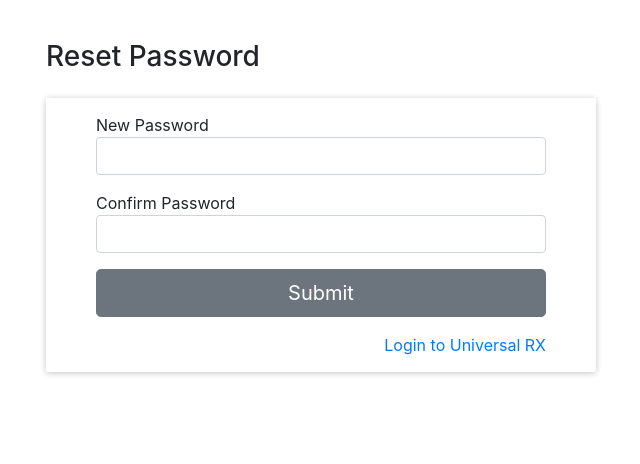
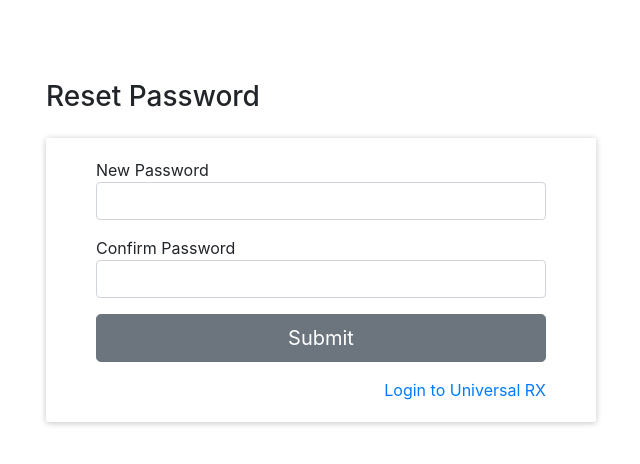
Before and after one commit to lenayj/RIO, a React (Create React App) app: page /resetPassword in a window 1280 px wide. Shown: the top 464 px of the page, without its empty margins (319-959 px from the left). Built offline with nearby package versions, Linux system fonts and the light colour scheme.

Commit message:
CSS Update for Login, Signup, resetPassword and forgotPassword page

```diff
--- a/src/components/Login.js
+++ b/src/components/Login.js
@@ -11,16 +11,18 @@ import bg from '../assets/bg.png';
 
 class Login extends Component {
   responseGoogle=(response)=>{
-    //console.log(response);
+    /*
+    console.log(response);
     console.log(response.profileObj);
     console.log(response.profileObj.name);
     console.log(response.profileObj.email);
+    */
   }
   /*microsoftResponse = (response) => {
     console.log(response);
   };*/
   authHandler = (err, data) => {
-    console.log(err, data);
+    //console.log(err, data);
   };
 
 /* Defined as id password state value */
@@ -48,8 +50,8 @@ handleChange = (e) => {
 */
 
 appsubmit = () => {
-  console.log(this.state.userEmail)
-  console.log(this.state.userPW)
+  /*console.log(this.state.userEmail)
+  console.log(this.state.userPW)*/
 }
 
 
@@ -87,7 +89,7 @@ appsubmit = () => {
               <div className="login-group pt-1 pb-1">
                 <div className="text-center pt-3">Or</div>
               </div>
-              <div className="login-group pt-3">
+              <div className="login-group">
                 <div className="social-login">
                   <div className="social-google">
                     <GoogleLogin
@@ -96,7 +98,7 @@ appsubmit = () => {
                       onSuccess={this.responseGoogle}
                       onFailure={this.responseGoogle}
                       cookiePolicy={'single_host_origin'}
-                      theme= "dark"
+                      theme= "light"
                       buttonText="Continue with Google"
                     />
                   </div>
@@ -112,7 +114,7 @@ appsubmit = () => {
                 </div>
               </div>
               <div className="login-group pt-5">
-                <div className="text-center pt-3">Do you have an account? <Link to= '/SignUp' className="links"> Join free today</Link></div>
+                <div className="text-center pt-4">Do you have an account? <Link to= '/SignUp' className="links"> Join free today</Link></div>
               </div>
            </div>
          </div>
--- a/src/components/Signup.js
+++ b/src/components/Signup.js
@@ -1,5 +1,5 @@
 import '../css/SignUp.css';
-import React, { Component } from "react";
+import React from "react";
 import { Link } from 'react-router-dom';
 import { useForm } from 'react-hook-form';
 
@@ -8,7 +8,7 @@ function SignUp () {
   const {register, handleSubmit, errors, getValues} = useForm();
   const sleep = ms => new Promise(resolve => setTimeout(resolve,null));
   const onSubmit = (data) => {
-    console.log(data);
+    //console.log(data);
   }
   const validatePassword = async(value) => {
     await sleep(1000);
@@ -18,8 +18,9 @@ function SignUp () {
   }
 
         return (
-
-          <div className="register-form pt-3">
+          <div className="app full-screen register">
+          <div>
+          <div className="register-form">
             <div className="register-banner text-left mb-4 mt-4">
                   <h3>Create an Account</h3>
             </div>
@@ -128,7 +129,7 @@ function SignUp () {
                         Already registered? <Link to= '/Login' className="links">Login</Link>
                     </p>
                   </div>
-            </form></div></div></div>
+            </form></div></div></div></div></div>
         );
     };
 
--- a/src/components/forgotPassword.js
+++ b/src/components/forgotPassword.js
@@ -1,16 +1,21 @@
 import '../css/forgotPassword.css';
 
-import React, { Component } from "react";
-import { Link } from 'react-router-dom';
+import React from "react";
 import {Button} from 'reactstrap';
+import { useForm } from 'react-hook-form';
 
 /* Let customers submit email address to receive the password reset link
 and sends the 'resetPassword' link to reset the password. */
 
-class forgotPassword extends Component {
+function ForgotPassword() {
 
-    render() {
+    const {register, handleSubmit, errors} = useForm();
+    const onSubmit = (data) => {
+        //console.log(data);
+    }
+
         return (
+            <div className="app full-screen register">
             <div>
                 <div className="forgotPassword-form pt-3">
                     <div className="forgotPassword-banner text-left mb-4 mt-4">
@@ -18,10 +23,12 @@ class forgotPassword extends Component {
                     </div>
                     <div className="panel panel-default">
                         <div className="panel-body">
-                            <form>
+                            <form onSubmit={handleSubmit(onSubmit)}>
                                 <div className="forgotPassword-group mb-3">
                                     <div className="forgotPassword-field mb-3">
-                                        <input type="email" className="form-control" placeholder="Enter Email"/>
+                                        <input type="email" className="form-control" placeholder="Enter Email"
+                                        name="PWResetEmail" ref={register({required:true})}/>
+                                        {errors.PWResetEmail && errors.PWResetEmail.type === "required" && (<p className="text-danger">Email field is required</p>)}
                                     </div>
                                 </div>
                                 <div className="mb-3">
@@ -32,10 +39,9 @@ class forgotPassword extends Component {
                     </div>
                 </div>
             </div>
-
+            </div>
 
         );
-    }
-}
+    };
 
-export default forgotPassword;
+export default ForgotPassword;
--- a/src/components/resetPassword.js
+++ b/src/components/resetPassword.js
@@ -3,39 +3,45 @@ import '../css/resetPassword.css';
 import React, { Component } from "react";
 import { Link } from 'react-router-dom';
 import {Button} from 'reactstrap';
+import { useForm } from 'react-hook-form';
 
-class resetPassword extends Component {
+function ResetPassword() {
 
-state = {
-    newPW: '',
-    confirmPW: ''
-}
+    const {register, handleSubmit, errors, getValues} = useForm();
+    const sleep = ms => new Promise(resolve => setTimeout(resolve,null));
+    const onSubmit = (data) => {
+      //console.log(data);
+    }
+    const validatePassword = async(value) => {
+      await sleep(1000);
+      if(value === getValues('newPW')) return true;
 
-/* input value change ==> onChange */
-handleChange = (e) => {
-    this.setState({
-      [e.target.name]: e.target.value
-    })
-}
+      return false;
+    }
 
-    render() {
-        return (
-            <div>
+    return (
+        <div className="app full-screen register">
+           <div>
                 <div className="resetPassword-form pt-3">
                     <div className="resetPassword-banner text-left mb-4 mt-4">
                         <h3>Reset Password</h3>
                     </div>
                     <div className="panel panel-default">
                         <div className="panel-body">
-                            <form>
+                            <form onSubmit={handleSubmit(onSubmit)}>
                                 <div className="resetPassword-group mb-3">
                                     <div className="resetPassword-field mb-3">
                                         <span className="resetaPssword-label">New Password</span>
-                                        <input type="password" className="form-control" name="newPW" value={this.state.newPW} onChange={this.handleChange}/>
+                                        <input type="password" className="form-control"
+                                        name="newPW" ref={register({required:true})}/>
+                                        {errors.newPW && errors.newPW.type === "required" && (<p className="text-danger">Password field is required</p>)}
                                     </div>
                                     <div className="resetPassword-field mb-3">
                                         <span className="resetPassword-label">Confirm Password</span>
-                                        <input type="password" className="form-control" name="confirmPW" value={this.state.confirmPW} onChange={this.handleChange}/>
+                                        <input type="password" className="form-control"
+                                        name="confirmPW" ref={register({required:true, validate: validatePassword})}/>
+                                        {errors.confirmPW && errors.confirmPW.type === "required" && (<p className="text-danger">Confirm Password field is required</p>)}
+                                        {errors.confirmPW && errors.confirmPW.type === "validate" && (<p className="text-danger">Passwords does not match</p>)}
                                     </div>
                                 </div>
                                 <div className="mb-3">
@@ -49,10 +55,9 @@ handleChange = (e) => {
                     </div>
                 </div>
             </div>
-
+        </div>
 
         );
-    }
-}
+    };
 
-export default resetPassword;
+export default ResetPassword;
--- a/src/css/Login.css
+++ b/src/css/Login.css
@@ -12,7 +12,7 @@
   position: relative;
   padding: 20% 0 0 0;
   width: 100%;
-  max-width: 350px;
+  max-width: 440px;
   margin: auto;
 }
 
@@ -40,8 +40,16 @@
   margin-bottom: 10px;
 }
 
+.social-google {
+  width: 50%;
+  float: left;
+  margin-top: 10px;
+  margin-bottom: 10px;
+}
+
 .social-google button{
-  width:350px;
+  width:215px;
+  height: 40px;
 }
 
 .social-google button span{
@@ -49,6 +57,9 @@
   width: 300px;
 }
 
-.social-ms svg{
-  width:350px;
+.social-ms {
+  width: 50%;
+  float: right;
+  margin-top: 10px;
+  margin-bottom: 10px;
 }
--- a/src/css/SignUp.css
+++ b/src/css/SignUp.css
@@ -1,3 +1,25 @@
+html, body {
+    height: 100%;
+}
+
+
+#root, .app{
+    display: -ms-flexbox;
+    display: flex;
+    -ms-flex-direction: column;
+    flex-direction: column;
+    height: 100%;
+}
+
+.app.full-screen.register {
+    overflow-y: auto;
+    position: absolute;
+    top: 5%;
+    left: 50%;
+    width: 100%;
+    margin-left: -50%;
+}
+
 .register-form {
     margin: 0 auto;
     width: 550px;
@@ -18,6 +40,7 @@
 .register-form form {
     margin: 0 auto;
     width: 450px;
+    padding: 1% 0;
 }
 
 .register-form .part-header {
--- a/src/css/forgotPassword.css
+++ b/src/css/forgotPassword.css
@@ -0,0 +1,22 @@
+.forgotPassword-form {
+    margin: 0 auto;
+    width: 550px;
+}
+
+/*
+.panel {
+    border-radius: 2px;
+    border: 0;
+    box-shadow: 0 1px 6px 0 rgb(0 0 0 / 12%), 0 1px 6px 0 rgb(0 0 0 / 12%);
+}
+*/
+
+.forgotPassword-form .panel-body {
+    padding: 15px;
+}
+
+.forgotPassword-form form {
+    margin: 0 auto;
+    width: 450px;
+    padding: 1% 0;
+}
--- a/src/css/resetPassword.css
+++ b/src/css/resetPassword.css
@@ -16,4 +16,5 @@
 .resetPassword-form form {
     margin: 0 auto;
     width: 450px;
+    padding: 1% 0;
 }
```
